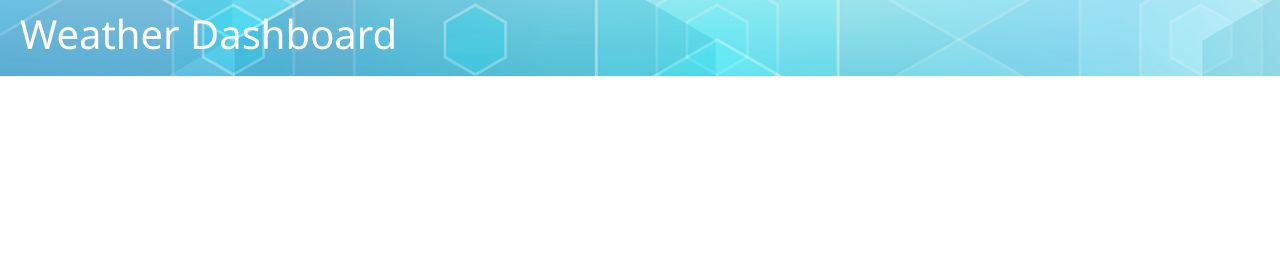
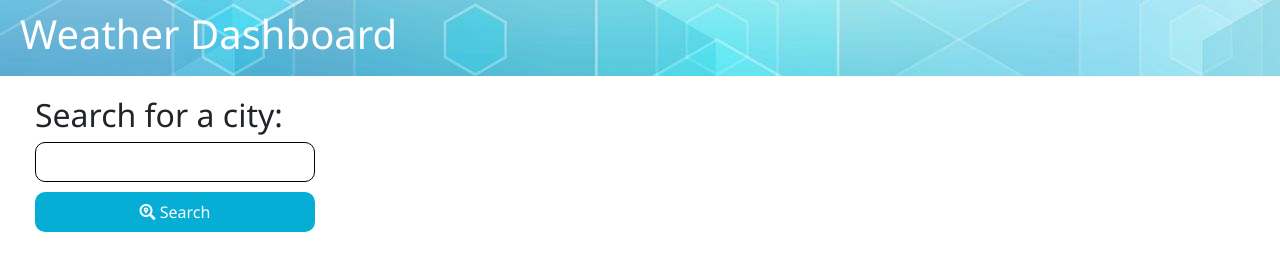
Before and after one commit to avidrunner87/weather-dashboard, a plain HTML site: page index.html in a window 1280 px wide. Drawn offline with nearby package versions, Linux system fonts and the light colour scheme.

Commit message:
Added initial search input and button

```diff
--- a/assets/css/style.css
+++ b/assets/css/style.css
@@ -14,7 +14,32 @@ header {
 }
 
 /* Formatting for the main content */
+main {
+  margin: 20px;
+}
 
+/* Formatting for the search column */
+.textarea {
+  width: 100%;
+  background: transparent;
+  border: 1px solid #000000;
+  border-radius: 10px;
+  height: 40px;
+  color: #000000;
+  padding: 10px;
+}
+
+.button {
+  width: 100%;
+  background-color: #06aed5;
+  border-radius: 10px;
+  color: white;
+  height: 40px;
+  margin-top: 10px;
+  border: none;
+}
+
+/* Formatting for the results column */
 
 
 /* Formatting for changes in screen size */
--- a/assets/scripts/script.js
+++ b/assets/scripts/script.js
@@ -5,8 +5,10 @@
 // Run on web page load
 function init() {
     renderHeader();
+    renderMainContent();
 }
 
+// Create the header
 function renderHeader() {
     // Build the header
     let $headerTitleH1 = $("<h1>");
@@ -17,6 +19,47 @@ function renderHeader() {
     $("header").append($headerTitleH1)
 }
 
+// Create the main content
+function renderMainContent() {
+    // Build the Search column
+    let $searchColumnDiv = $("<div>");
+    $searchColumnDiv.attr("id", "search");
+    $searchColumnDiv.addClass("col-sm-3 col-md-3 col-lg-3");
+
+    // Build Search column title
+    let $searchTitleH2 = $("<h2>");
+    $searchTitleH2.addClass("display-6");
+    $searchTitleH2.text("Search for a city:");
+    $searchColumnDiv.append($searchTitleH2);
+
+    // Build Search input text box
+    let $searchInput = $("<input>");
+    $searchInput.attr("id", "searchInput");
+    $searchInput.attr("type", "text");
+    $searchInput.addClass("textarea");
+    $searchColumnDiv.append($searchInput);
+
+    // Build Search button for text box
+    let searchButtonIcon = $("<i class=\"fas fa-search-location\"></i>");
+    let $searchButton = $("<button>");
+    $searchButton.attr("id", "searchButton");
+    $searchButton.addClass("button");
+
+    let $searchButtonSpan = $("<span>");
+    $searchButtonSpan.text("  Search");
+
+    $searchButton.append(searchButtonIcon);
+    $searchButton.append($searchButtonSpan);
+    $searchColumnDiv.append($searchButton);
+
+
+    // Append Search to main content
+    $("main").append($searchColumnDiv);
+
+    // Build the Results column
+
+}
+
 // Calls init to retrieve data and render it to the page on load
 init();
 
--- a/index.html
+++ b/index.html
@@ -4,7 +4,7 @@
         <meta charset="UTF-8">
         <meta http-equiv="X-UA-Compatible" content="IE=edge">
         <meta name="viewport" content="width=device-width, initial-scale=1.0">
-        <title></title>
+        <title>Weather Dashboard</title>
 
         <!-- Links to 3rd Party Stylesheets -->
 
```
